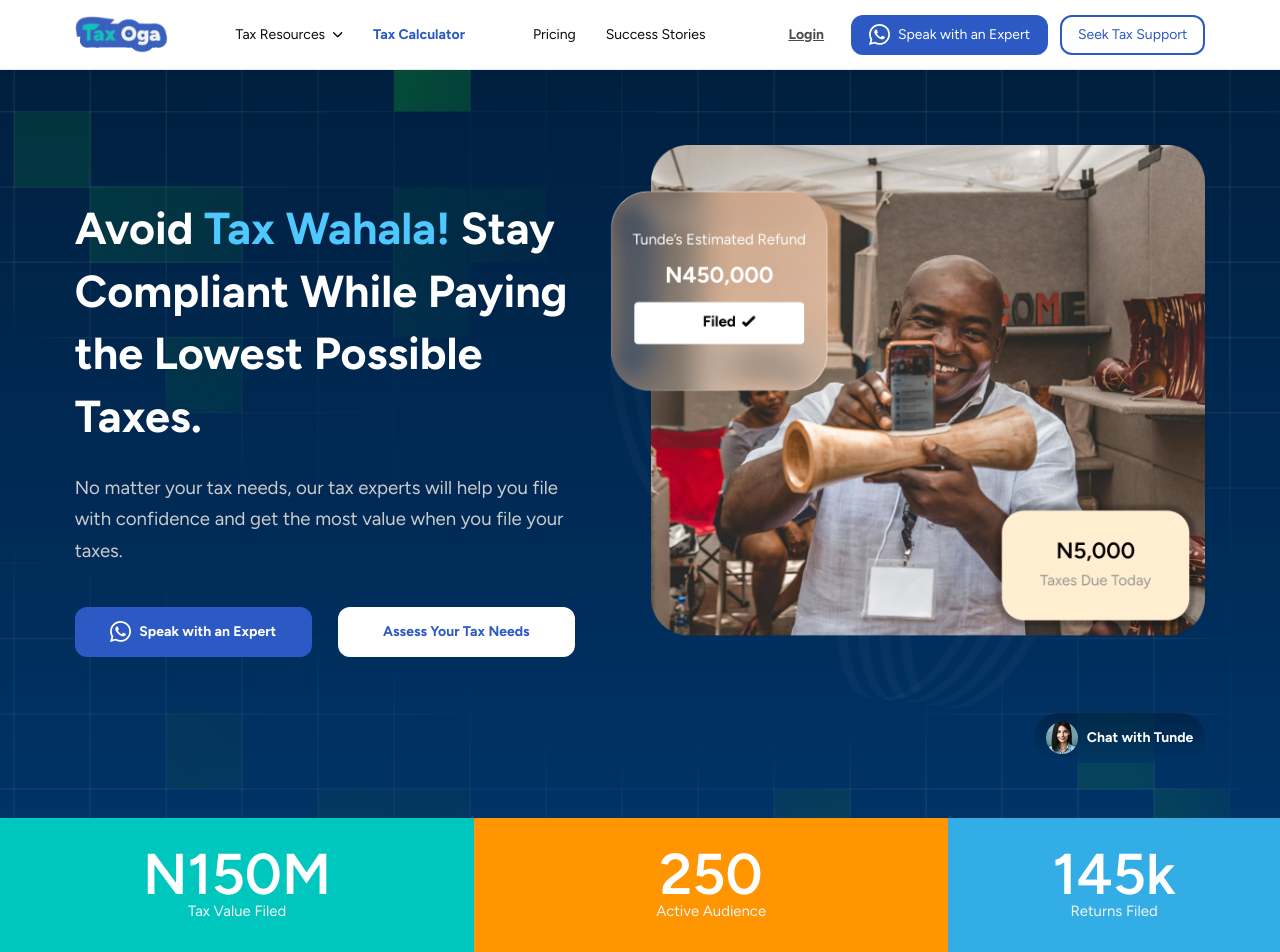
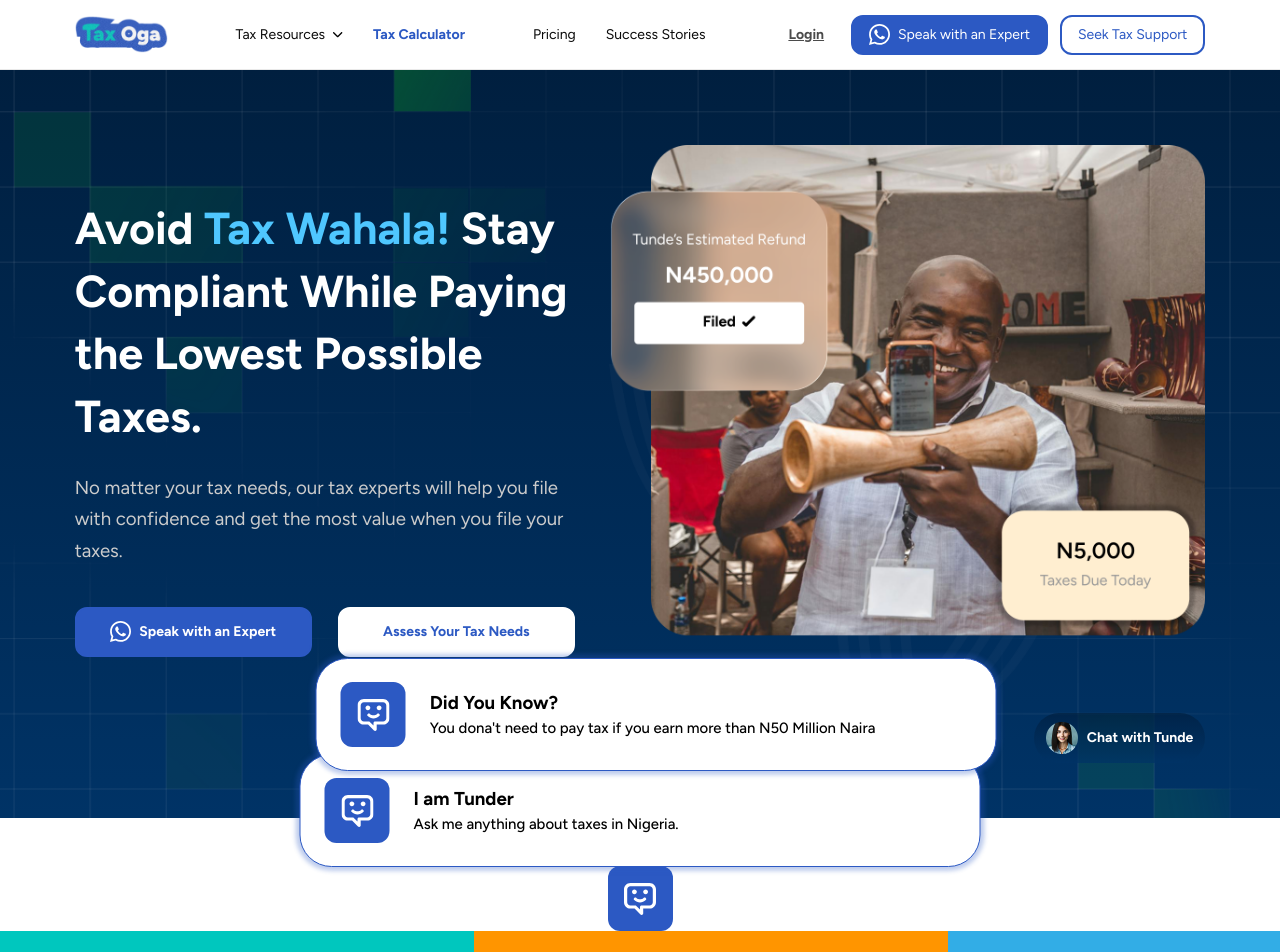
Before and after one commit to Iykekelvins/taxoga, a Next.js app: page / in a window 1280 px wide. Shown: the top 952 px of the page. Built offline with nearby package versions, Linux system fonts and the light colour scheme.

Commit message:
feat: add chat items boxes on desktop

```diff
--- /dev/null
+++ b/_pages/homepage/chat-items.tsx
@@ -0,0 +1,104 @@
+'use client';
+
+import { useEffect, useRef, useState } from 'react';
+import { useGSAP } from '@gsap/react';
+import { ChatIcon } from '@/components/icons';
+
+import gsap from 'gsap';
+
+export default function ChatItems() {
+	const chatItemsRef = useRef<HTMLDivElement>(null);
+	const [playAnimation, setPlayAnimation] = useState(false);
+	const animation = useRef<GSAPTween>(null);
+
+	useGSAP(() => {
+		animation.current = gsap
+			.to("[data-selector='chat-item-box']", {
+				top: 0,
+				opacity: 0,
+				stagger: 0.02,
+				ease: 'power1.inOut',
+			})
+			.pause();
+	});
+
+	useEffect(() => {
+		if (playAnimation) {
+			animation.current?.play();
+		} else {
+			animation.current?.reverse();
+		}
+	}, [playAnimation]);
+
+	useEffect(() => {
+		const handleClickOutside = (event: MouseEvent) => {
+			if (
+				chatItemsRef.current &&
+				!chatItemsRef.current.contains(event.target as Node)
+			) {
+				setPlayAnimation(true);
+			}
+		};
+
+		document.addEventListener('mousedown', handleClickOutside);
+		return () => document.removeEventListener('mousedown', handleClickOutside);
+	}, []);
+
+	return (
+		<div
+			className='hidden des:flex items-center justify-center mt-[max(3rem,48px)]'
+			ref={chatItemsRef}>
+			<div className='relative'>
+				<button
+					className='flex items-center justify-center size-[max(4.063rem,65px)]
+        bg-royal-blue rounded-[max(0.75rem,12px)]
+        '
+					onClick={() => setPlayAnimation(!playAnimation)}>
+					<ChatIcon />
+				</button>
+				<div
+					className='border border-royal-blue border-solid bg-white
+        flex items-center gap-[max(1.5rem,24px)] h-[max(7.063rem,113px)]
+        w-[max(42.563rem,681px)] p-[max(1.5rem,24px)] rounded-[max(2rem,32px)]
+        shadow-[0px_0px_4px_4px_#2C59C34D] absolute left-1/2 -translate-x-1/2
+        -top-[max(7rem,112px)] pointer-events-none z-2
+        '
+					data-selector='chat-item-box'>
+					<div
+						className='flex items-center justify-center size-[max(4.063rem,65px)]
+        bg-royal-blue rounded-[max(0.75rem,12px)]
+        '>
+						<ChatIcon />
+					</div>
+					<div>
+						<h3 className='text-18 font-bold'>I am Tunder</h3>
+						<p className='text-16 font-medium mt-[max(0.5rem,8px)]'>
+							Ask me anything about taxes in Nigeria.
+						</p>
+					</div>
+				</div>
+				<div
+					className='border border-royal-blue border-solid bg-white
+        flex items-center gap-[max(1.5rem,24px)] h-[max(7.063rem,113px)]
+        w-[max(42.563rem,681px)] p-[max(1.5rem,24px)] rounded-[max(2rem,32px)]
+        shadow-[0px_0px_4px_4px_#2C59C34D] absolute left-3/4 -translate-x-1/2
+        -top-[max(13rem,208px)] pointer-events-none z-2
+        '
+					data-selector='chat-item-box'>
+					<div
+						className='flex items-center justify-center size-[max(4.063rem,65px)]
+        bg-royal-blue rounded-[max(0.75rem,12px)]
+        '>
+						<ChatIcon />
+					</div>
+					<div>
+						<h3 className='text-18 font-bold'>Did You Know? </h3>
+						<p className='text-16 font-medium mt-[max(0.5rem,8px)]'>
+							You dona&apos;t need to pay tax if you earn more than N50 Million Naira
+						</p>
+					</div>
+				</div>
+			</div>
+		</div>
+	);
+}
--- a/_pages/homepage/chat-widget.tsx
+++ b/_pages/homepage/chat-widget.tsx
@@ -5,7 +5,7 @@ export default function ChatWidget() {
 		<button
 			className='bg-[linear-gradient(180deg,rgba(0,31,63,0.7)0%,rgba(0,51,102,0.7)100%)]
     h-[max(3.125rem,50px)] rounded-full px-[max(0.75rem,12px)] w-fit hidden md:flex items-center
-    gap-2.5 fixed bottom-10 right-20
+    gap-2.5 fixed bottom-10 right-20 z-2
     '>
 			<Image
 				src='/home/tunde.png'
--- a/_pages/homepage/index.tsx
+++ b/_pages/homepage/index.tsx
@@ -7,11 +7,13 @@ import Testimonials from './testimonials';
 import TaxCommunity from './tax-community';
 import Faqs from './faqs';
 import ChatWidget from './chat-widget';
+import ChatItems from './chat-items';
 
 const Home = () => {
 	return (
 		<div>
 			<Hero />
+			<ChatItems />
 			<Stats />
 			<TaxComplianceSteps />
 			<WhoWeServe />
--- a/components/icons.tsx
+++ b/components/icons.tsx
@@ -428,3 +428,31 @@ export const CalculatorIcon = () => {
 		</svg>
 	);
 };
+
+export const ChatIcon = () => {
+	return (
+		<svg
+			width='32'
+			height='32'
+			viewBox='0 0 32 32'
+			fill='none'
+			xmlns='http://www.w3.org/2000/svg'>
+			<path
+				d='M25.6 0H6.4C2.88 0 0 2.88 0 6.4V19.2C0 22.72 2.88 25.6 6.4 25.6H10.56L16.48 31.52C16.8 31.84 17.12 32 17.6 32C17.76 32 18.08 32 18.24 31.84C18.88 31.52 19.2 31.04 19.2 30.4V25.6H25.6C29.12 25.6 32 22.72 32 19.2V6.4C32 2.88 29.12 0 25.6 0ZM28.8 19.2C28.8 20.96 27.36 22.4 25.6 22.4H17.6C16.64 22.4 16 23.04 16 24V26.56L12.32 22.88C12 22.56 11.68 22.4 11.2 22.4H6.4C4.64 22.4 3.2 20.96 3.2 19.2V6.4C3.2 4.64 4.64 3.2 6.4 3.2H25.6C27.36 3.2 28.8 4.64 28.8 6.4V19.2Z'
+				fill='white'
+			/>
+			<path
+				d='M10.4 11.1992C11.7255 11.1992 12.8 10.1247 12.8 8.79917C12.8 7.47369 11.7255 6.39917 10.4 6.39917C9.07452 6.39917 8 7.47369 8 8.79917C8 10.1247 9.07452 11.1992 10.4 11.1992Z'
+				fill='white'
+			/>
+			<path
+				d='M21.6012 11.1992C22.9267 11.1992 24.0012 10.1247 24.0012 8.79917C24.0012 7.47369 22.9267 6.39917 21.6012 6.39917C20.2757 6.39917 19.2012 7.47369 19.2012 8.79917C19.2012 10.1247 20.2757 11.1992 21.6012 11.1992Z'
+				fill='white'
+			/>
+			<path
+				d='M19.5207 14.8792C17.6007 16.7992 14.4007 16.7992 12.4807 14.8792C11.8407 14.2392 10.8807 14.2392 10.2407 14.8792C9.60074 15.5192 9.60074 16.4792 10.2407 17.1192C11.8407 18.7192 13.9207 19.5192 16.0007 19.5192C18.0807 19.5192 20.1607 18.7192 21.7607 17.1192C22.4007 16.4792 22.4007 15.5192 21.7607 14.8792C21.1207 14.2392 20.1607 14.2392 19.5207 14.8792Z'
+				fill='white'
+			/>
+		</svg>
+	);
+};
```
